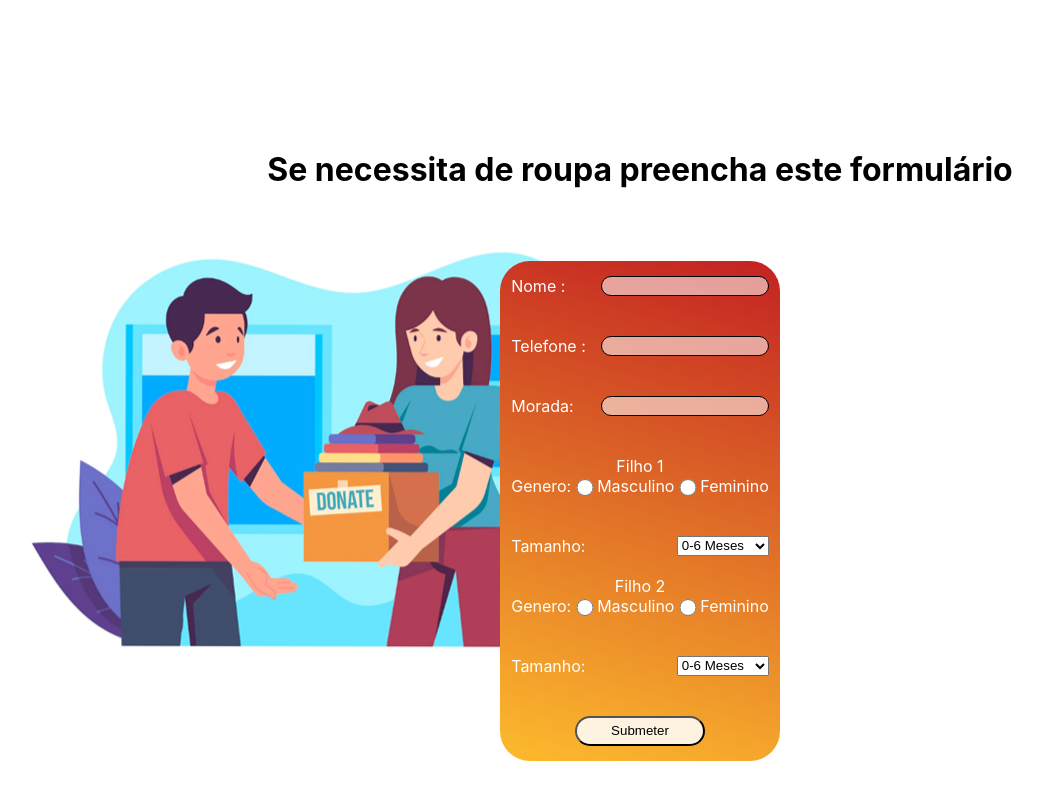
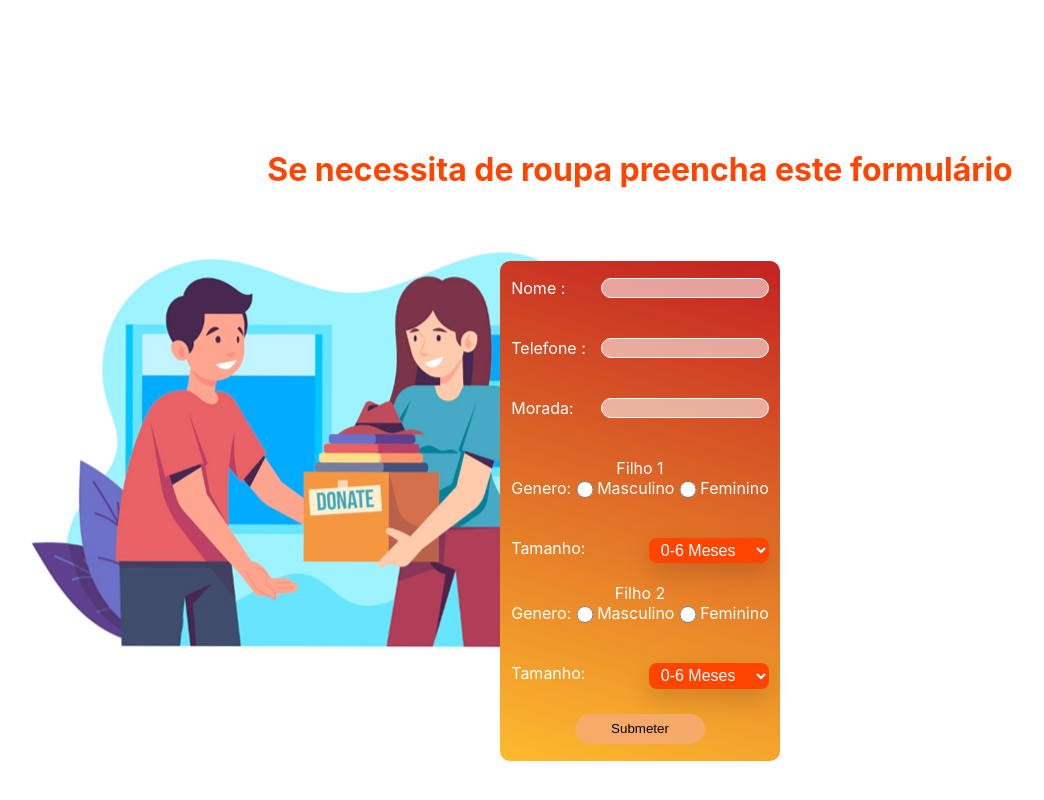
Before and after one commit to ABrunaLima/Hackathon, a Next.js app: page / in a window 1280 px wide. Shown: the part 892-1692 px from the top of the page, without its empty margins (0-1044 px from the left). Built offline with nearby package versions, Linux system fonts and the light colour scheme.

Commit message:
alteracoes

```diff
--- a/scr/Componentes/formulario.js
+++ b/scr/Componentes/formulario.js
@@ -108,7 +108,6 @@ export default function Formulario() {
                             <option value="10 Anos ">10 Anos </option>
                             <option value="11-12 Anos ">11-12 Anos </option>
                             <option value="13-14 Anos ">13-14 Anos </option>
-
                         </select>
                     </label>
                     <br />
--- a/styles/formulario.module.css
+++ b/styles/formulario.module.css
@@ -19,29 +19,30 @@
     align-items: center;
     background: rgb(36,32,0);
     background: linear-gradient(196deg, rgba(195, 34, 34, 1) 0%, rgba(253, 187, 45, 1) 100%);
-    border-radius: 30px;
+    border-radius: 10px;
     height: 500px;
     width: 280px;
 }
 
 .container h1 {
-    color: black;
+    color: orangered;
     display: flex;
 }
 
 .container h2 {
-    color: black;
+    color: white;
     display: flex;
 }
 
 .button {
-    margin-left: 0px;
-    margin-top: 20px;
+
+    margin-top: 5px;
     width: 130px;
     height: 30px;
     border-radius: 30px;
-    background-color: rgba(255, 255, 255, 0.856);
+    background-color: rgba(247, 171, 109, 0.938);
     box-shadow: 5px;
+    border: 5px orangered;
 }
 
 .label {
@@ -54,8 +55,18 @@
 
 
 .formulario>form>label>input {
-    border: 1px solid black;
+    border: 1px solid white;
     border-radius: 10px;
     width: 65%;
     background-color: rgba(255, 255, 255, 0.549);
 }
+
+.label select {
+    box-shadow: 0 10px 25px rgba(0, 0, 0, 0.15);
+    font-size: 1rem;
+    padding: 0.2em 0.5em;
+    background-color: orangered;
+    color: white;
+    border: none;
+    border-radius: 8px;
+}
```
